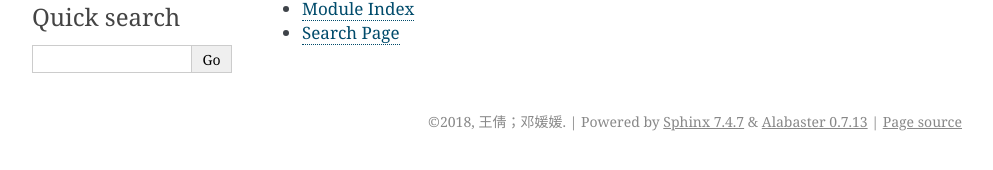
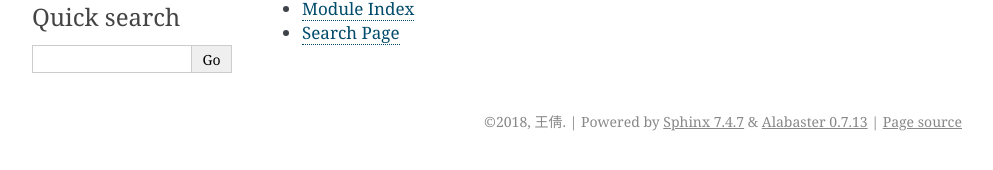
Before and after one commit to lustielsd/wq-dyy, a Sphinx documentation site: the page built from docx/source/index.rst, in a window 1280 px wide. Shown: the part 245-415 px from the top of the page, without its empty margins (148-1141 px from the left). Built offline with Sphinx 7.4.7, drawn with Linux system fonts in a browser that asks for light colours.

Commit message:
Update conf.py

```diff
--- a/docx/source/conf.py
+++ b/docx/source/conf.py
@@ -20,8 +20,8 @@
 # -- Project information -----------------------------------------------------
 
 project = 'OMG of SRS'
-copyright = '2018, 王倩；邓媛媛'
-author = '王倩；邓媛媛'
+copyright = '2018, 王倩'
+author = '王倩'
 
 # The short X.Y version
 version = ''
@@ -129,7 +129,7 @@
 #  author, documentclass [howto, manual, or own class]).
 latex_documents = [
     (master_doc, 'OMGofSRS.tex', 'OMG of SRS Documentation',
-     '王倩；邓媛媛', 'manual'),
+     '王倩', 'manual'),
 ]
 
 
```
